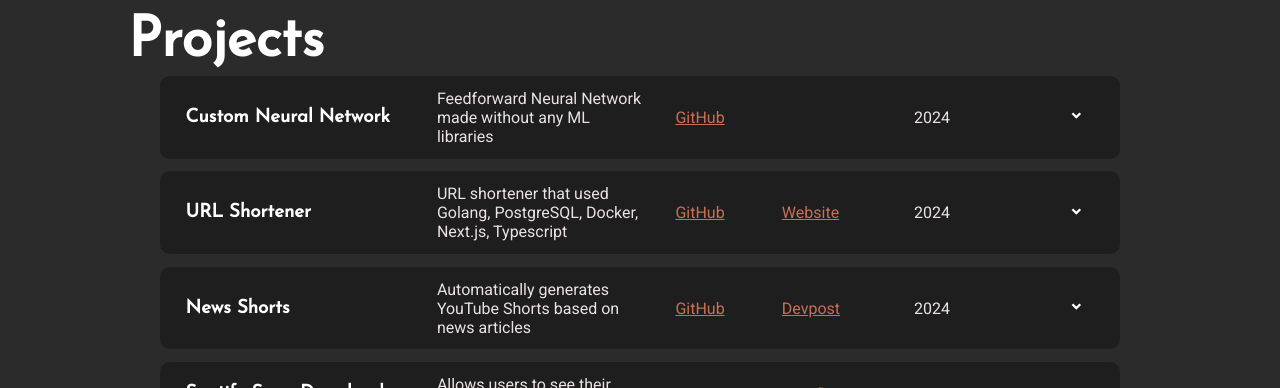
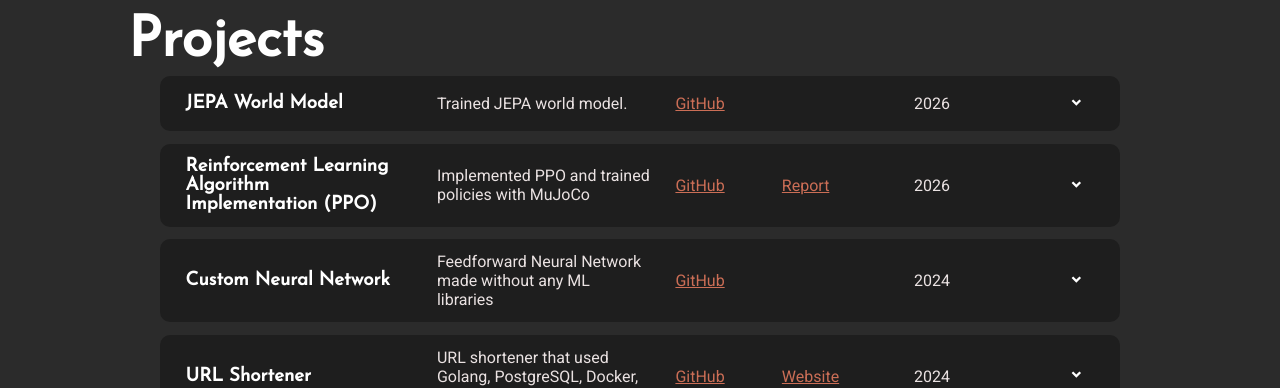
Before and after one commit to kieranparanjpe/portfolio, a React (Create React App) app: page / in a window 1280 px wide. Shown: the part 2140-2528 px from the top of the page. Built offline with nearby package versions, Linux system fonts and the light colour scheme.

Commit message:
Update App.js

```diff
--- a/src/App.js
+++ b/src/App.js
@@ -29,7 +29,11 @@ import pfp from "./assets/pfp.png";
 
 /** Employment Objects*/
 const Autodesk2 = {title: "Autodesk", icon: autodeskLogo, shortDescription: "Software Developer Intern", date: "2026",
-    longDescription: `Working on MCP tooling.`}
+    longDescription: `Delivered the MEDM MCP server, an entirely new service, and deployed it to production.
+Implemented over 25 new MCP tools, allowing users to create, read, search, and update their live data through a chat interface.
+Developed a local MCP server that runs in the frontend application so the LLM can interact natively with UI.
+Integrated the MCP server with the AI assistant, accessible via a chat window in our Asset Management frontend.
+Wrote the entire testing framework for the service, bringing test coverage from 0% to >80%.`}
 
 const Autodesk1 = {title: "Autodesk", icon: autodeskLogo, shortDescription: "Software Developer Intern", date: "2025",
     longDescription: `Implemented a cycle detection algorithm to ensure batches of commands can be topologically sorted by combining depth first
@@ -65,6 +69,19 @@ const Daedalos = {title: "Daedalos Enrichment Programs", icon: daedalos, shortDe
 
 /** Projects */
 const projects = [
+    {title: "JEPA World Model", links: [{name: "GitHub", page: "https://github.com/kieranparanjpe/world-model-sandbox"}],
+        shortDescription: "Trained JEPA world model.", date: "2026",
+        longDescription: `Trained an action-conditioned JEPA-based world model on various Gymnasium environments, including LunarLander, Humanoid,
+and Walker2d.
+Implemented autoregressive training with a discounted loss function to improve prediction accuracy over longer time horizons.
+Utilised an exponential moving average (EMA) on the target encoder to combat representation collapse.`},
+    {title: "Reinforcement Learning Algorithm Implementation (PPO)", links: [{name: "GitHub", page: "https://github.com/kieranparanjpe/My-RL-Impl"},{name: "Report", page: "https://kieranparanjpe.github.io/My-RL-Impl/report/PPO_Report.pdf"}],
+        shortDescription: "Implemented PPO and trained policies with MuJoCo", date: "2026",
+        longDescription: `Implemented PPO (proximal policy optimisation), achieving successful results in the LunarLander, HalfCheetah, and Humanoid
+gymnasium environments.
+Developed policies for both discrete and continuous action spaces by parameterising the categorical and beta distributions.
+Utilised observation and reward standardisation to stabilise training.
+Wrote a report detailing the implementation and theory behind the project.`},
     {title: "Custom Neural Network", links: [{name: "GitHub", page: "https://github.com/kieranparanjpe/MyNN"},], shortDescription: "Feedforward Neural Network made without any ML libraries", date: "2024",
         longDescription: `I made a custom feed-forward deep neural network without any machine learning libraries - just Python and NumPy.
 
```
